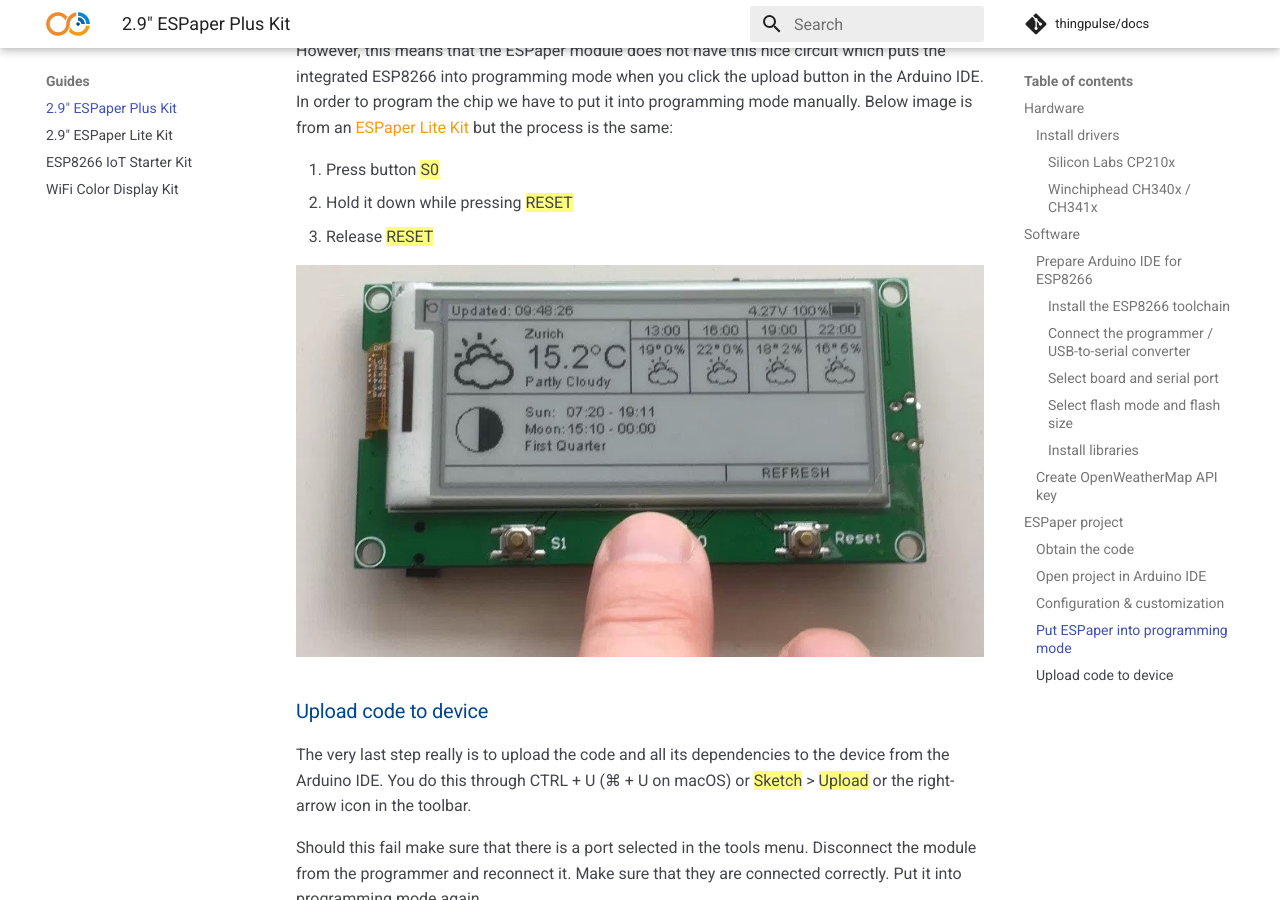
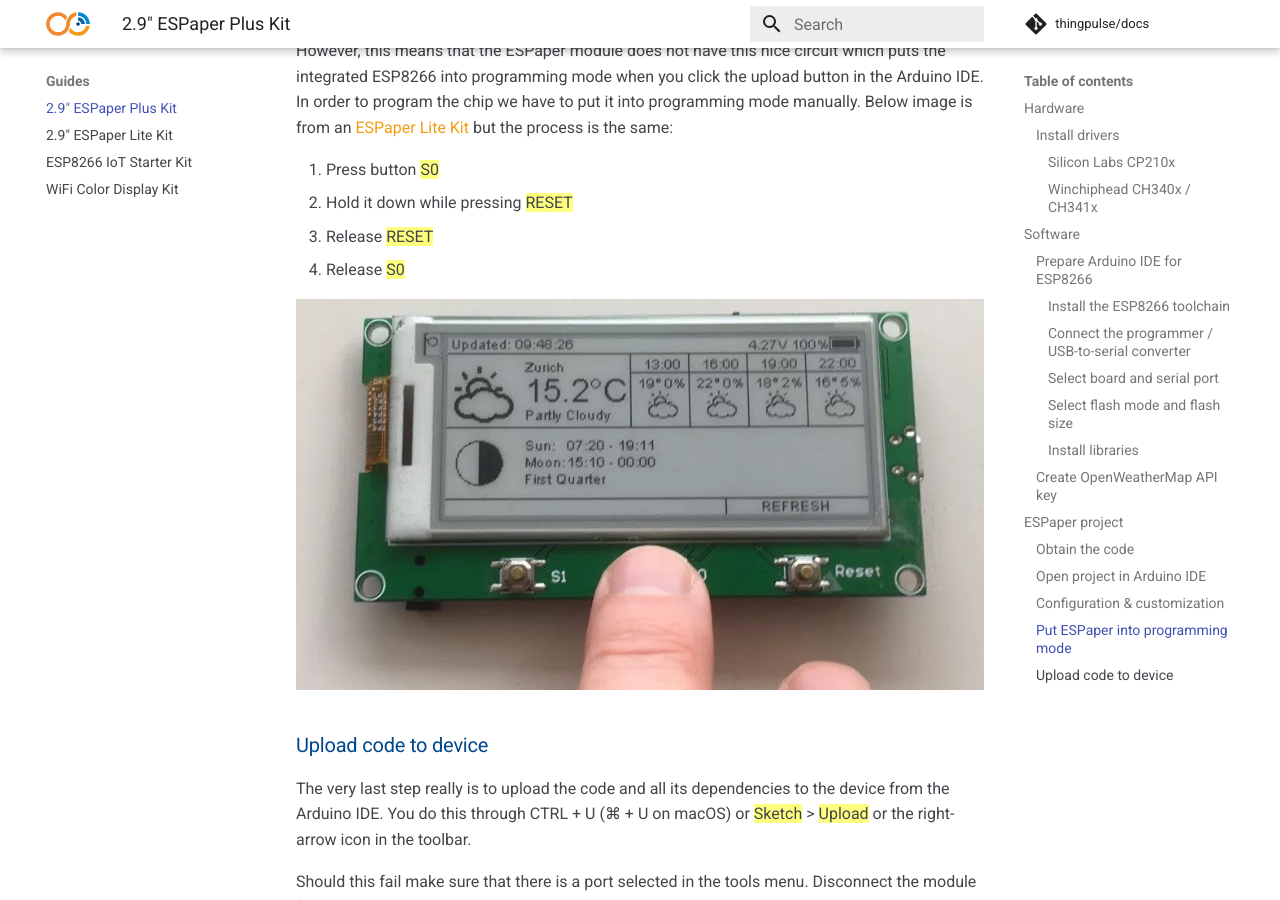
Before and after one commit to ThingPulse/docs, an MkDocs documentation site: the page built from docs/guides/espaper-plus-kit.md, in a window 1280 px wide and 900 px high, scrolled down 8399 px. Built offline with MkDocs 1.6.1 and Material for MkDocs 9.7.7, drawn with Linux system fonts in a browser that asks for light colours; comment, search, counter and statistics services are not loaded; old or Windows-style settings are respelled for this version of MkDocs.

Commit message:
Improve the flash-mode finger dance

```diff
--- a/docs/guides/espaper-plus-kit.md
+++ b/docs/guides/espaper-plus-kit.md
@@ -122,6 +122,7 @@ the same:
 1. Press button ==S0==
 1. Hold it down while pressing ==RESET==
 1. Release ==RESET==
+1. Release ==S0==
 
 ![](../img/guides/espaper-plus-kit/put-ESPaper-into-programming-mode.jpg)
 
```
